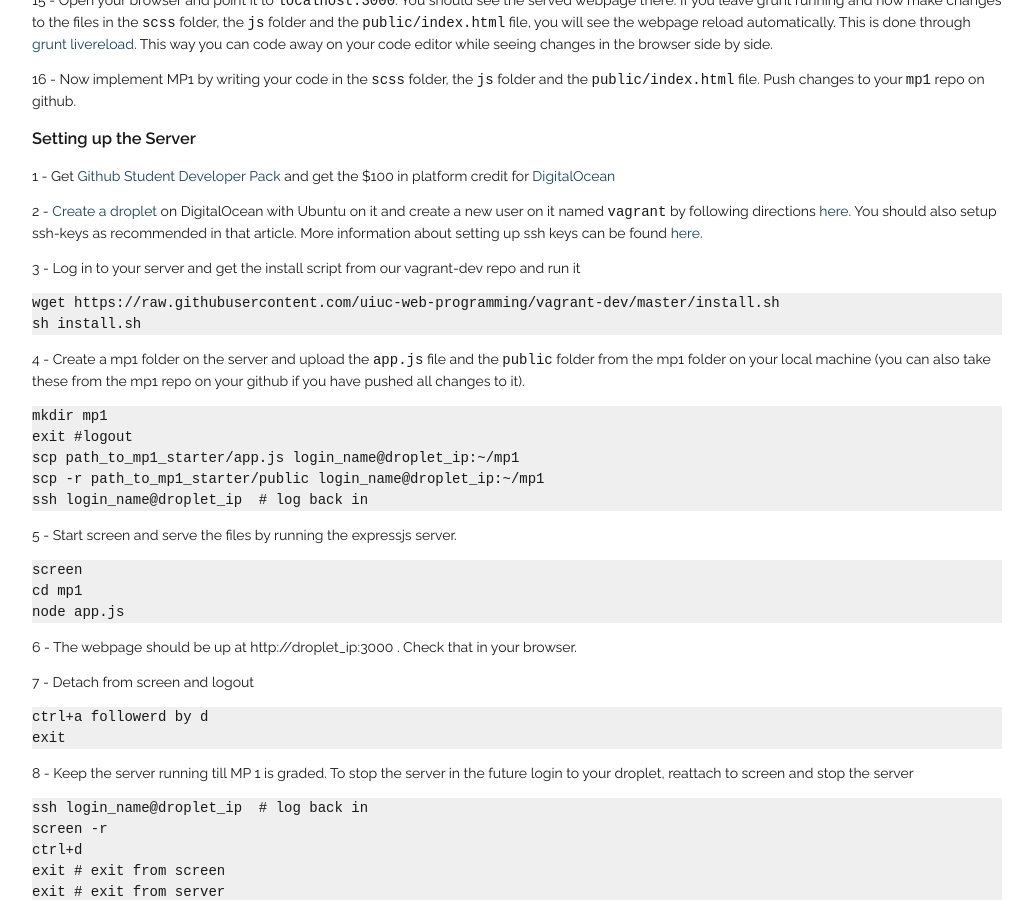
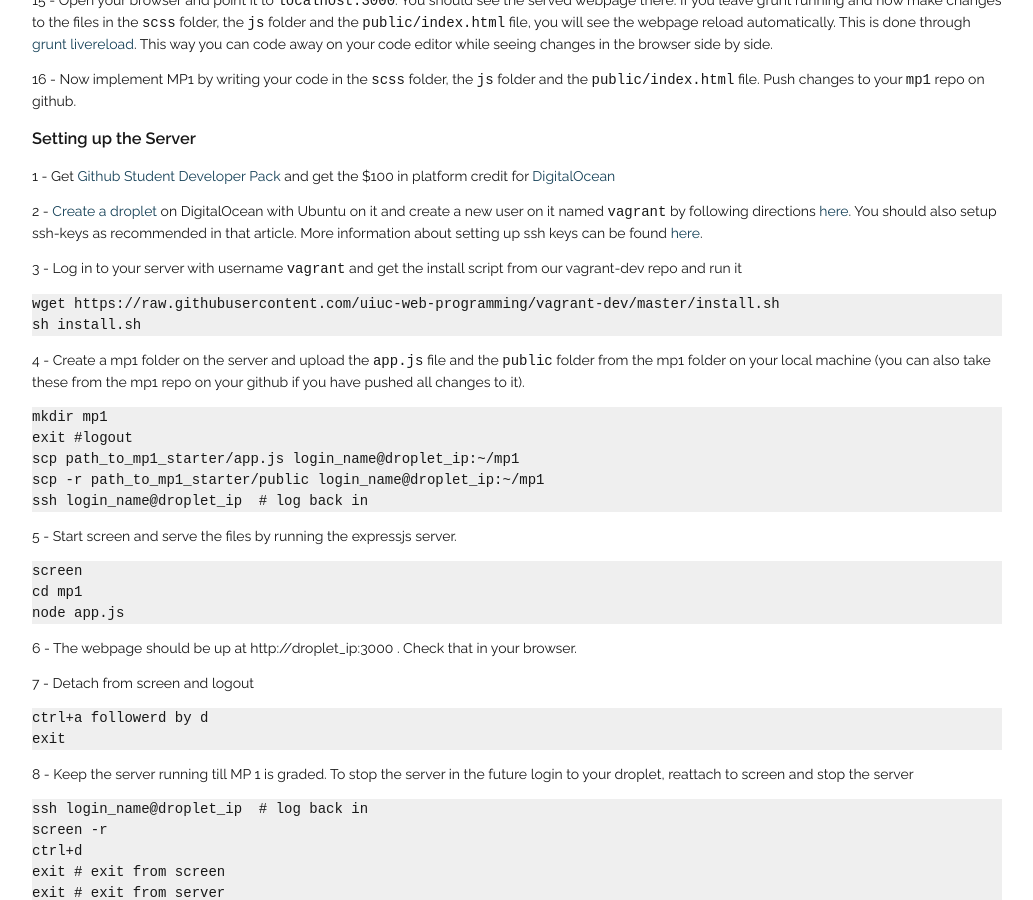
Before and after one commit to biplabdeka/fa2016, a Jekyll site: the page built from _posts/2015-1-28-Lab-1.md, in a window 1280 px wide and 900 px high, scrolled down 1829 px. Shown: the whole window, without its empty margins (123-1156 px from the left). Built offline with Jekyll 4.4.1, drawn with Linux system fonts in a browser that asks for light colours; nearby versions of some CDN libraries; Markdown is read by kramdown in place of the engine named in the settings.

Commit message:
Update 2015-1-28-Lab-1.md

````diff
--- a/_posts/2015-1-28-Lab-1.md
+++ b/_posts/2015-1-28-Lab-1.md
@@ -102,7 +102,7 @@ grunt
 
 2 - [Create a droplet](https://www.digitalocean.com/community/tutorials/how-to-create-your-first-digitalocean-droplet-virtual-server) on DigitalOcean with Ubuntu on it and create a new user on it named `vagrant` by following directions [here](https://www.digitalocean.com/community/tutorials/initial-server-setup-with-ubuntu-14-04).  You should also setup ssh-keys as recommended in that article. More information about setting up ssh keys can be found [here](https://www.digitalocean.com/community/tutorials/how-to-set-up-ssh-keys--2).
 
-3 - Log in to your server and get the install script from our vagrant-dev repo and run it
+3 - Log in to your server with username `vagrant` and get the install script from our vagrant-dev repo and run it
 
 ```bash
 wget https://raw.githubusercontent.com/uiuc-web-programming/vagrant-dev/master/install.sh
````
